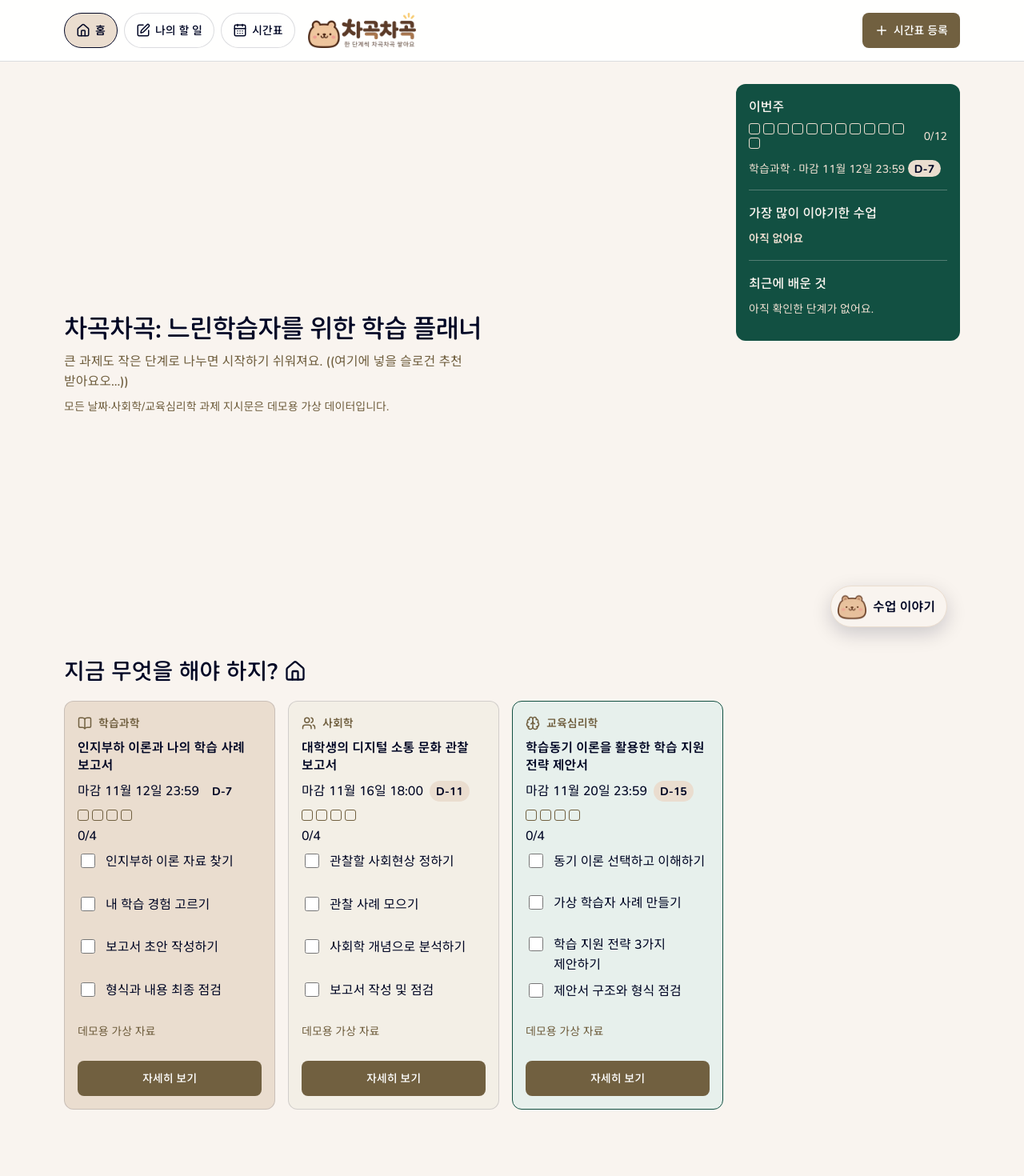
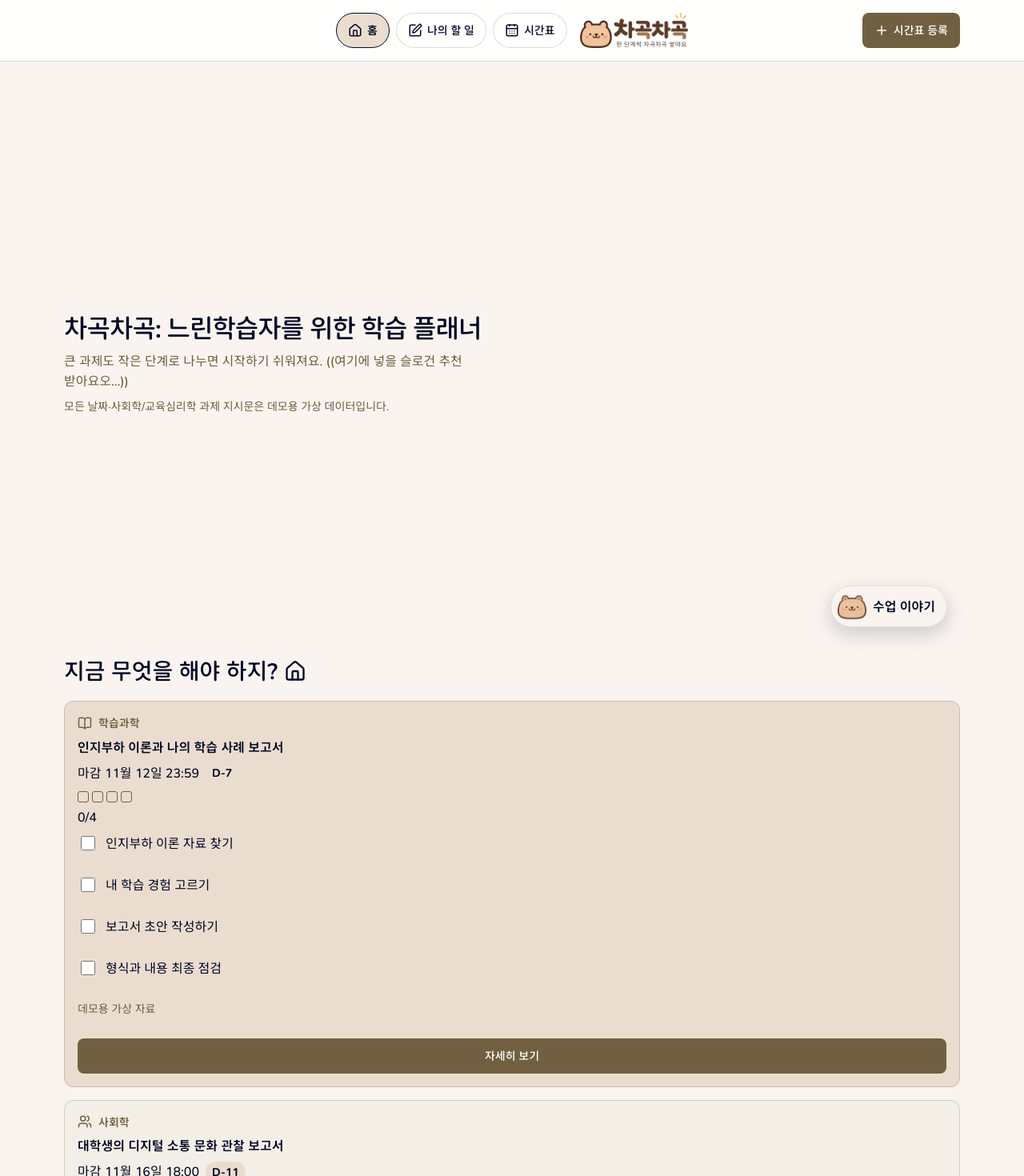
Before and after one commit to yonseiminji/LearningScience, a React (Vite) app: page / in a window 1280 px wide. Shown: the top 1470 px of the page at 80% size. Before the commit the page ends 1435 px from the top, so only its background shows below. Built offline with nearby package versions, Linux system fonts and the light colour scheme.

Commit message:
Add bar and register styles to App.css

```diff
--- a/src/App.css
+++ b/src/App.css
@@ -296,9 +296,16 @@ h3 { margin: 0 0 8px; font-size: var(--fs-section); font-weight: 600; line-heigh
 }
 
 @media (min-width: 900px) {
-  .layout { grid-template-columns: minmax(0, 1fr) 280px; }
-  .subject-grid { grid-template-columns: repeat(3, minmax(0, 1fr)); }
-  .work { grid-template-columns: minmax(0, 1.4fr) minmax(240px, 0.8fr); }
+  .bar {
+    justify-content: center;
+    position: relative;
+  }
+
+  .register {
+    position: absolute;
+    right: 0;
+    margin-left: 0;
+  }
 }
 
 @media (max-width: 720px) {
```
